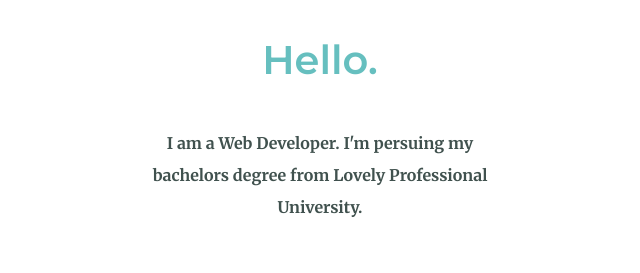
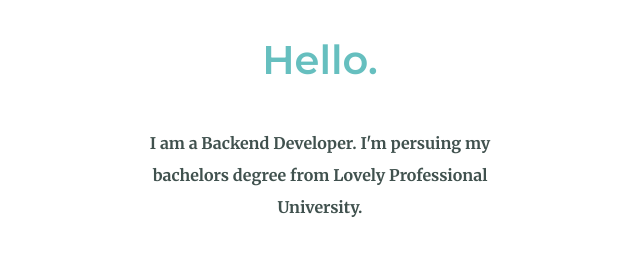
Before and after one commit to Bijendrakr8239/CV, a plain HTML site: page index.html in a window 1280 px wide. Shown: the part 1111-1384 px from the top of the page, 320-960 px from the left. Drawn offline with Linux system fonts and the light colour scheme.

Commit message:
Few changes done

```diff
--- a/index.html
+++ b/index.html
@@ -22,7 +22,7 @@
         <div class="profile">
           <img class="profile-img" src="images/profile.jpg" alt="saurabh-img">
           <h2>Hello.</h2>
-          <p class="intro">I am a Web Developer. I'm persuing my bachelors degree from Lovely Professional University.</p>
+          <p class="intro">I am a Backend Developer. I'm persuing my bachelors degree from Lovely Professional University.</p>
         </div>
         <hr>
         <div class="skills">
```
